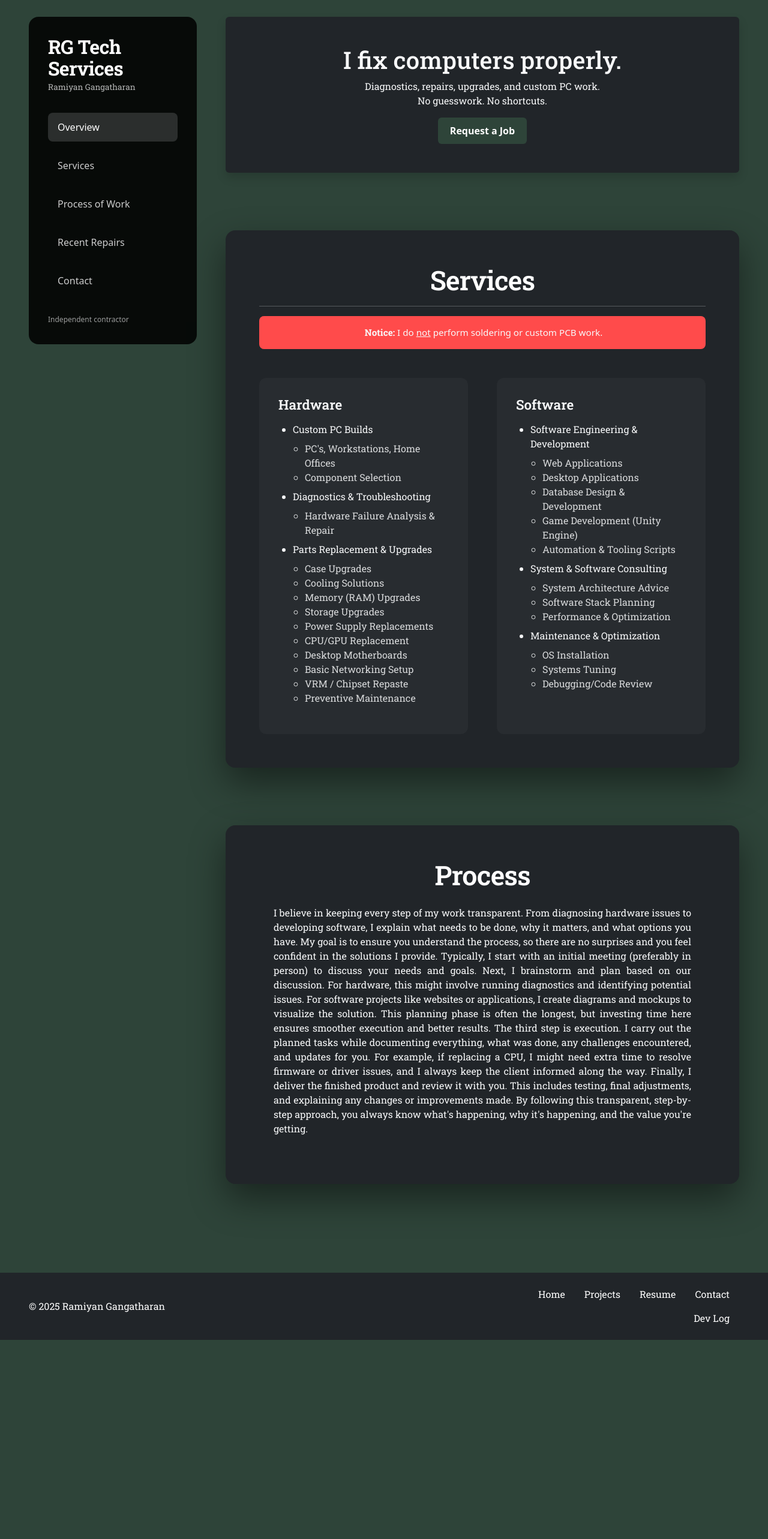
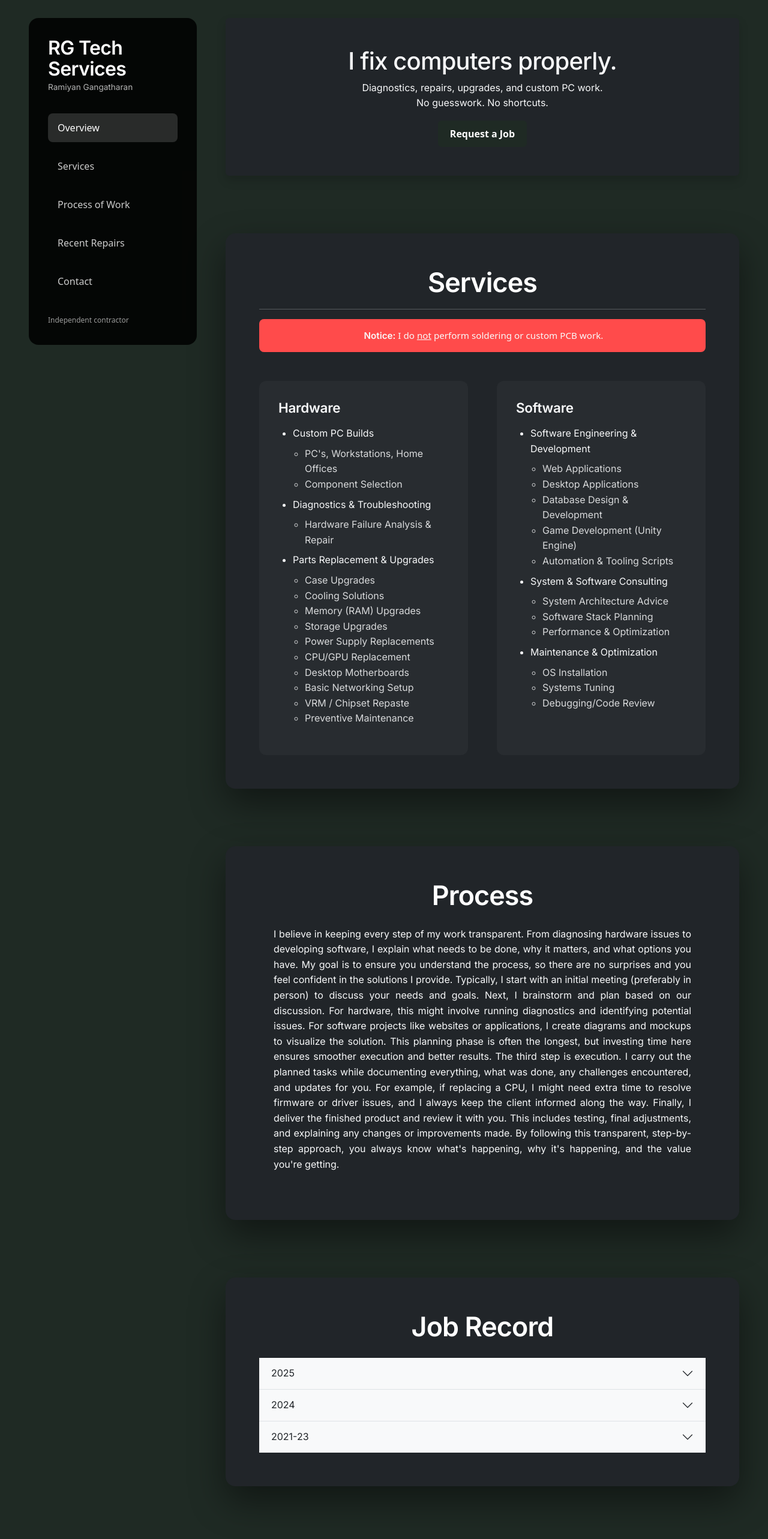
Before and after one commit to RamiyanGangatharan/Portfolio2025, a Next.js app in the folder client/: page /services in a window 1280 px wide. Shown: the part 100-2666 px from the top of the page at 60% size. Before the commit the page ends 2334 px from the top, so only its background shows below. Built offline with nearby package versions, Linux system fonts and the light colour scheme.

Commit message:
more sophisticated color scheme and font

```diff
--- /dev/null
+++ b/client/src/pages/components/services/ServicesJobRecord.js
@@ -0,0 +1,83 @@
+export default function ServicesJobs() {
+  return (
+    <section id="record" className="services-section">
+      <div className="services-card bg-dark text-light">
+        <h2 className="section-title text-center mb-4">Job Record</h2>
+        <div className="accordion accordion-flush" id="jobsAccordion">
+
+          {/* 2025 */}
+          <div className="accordion-item">
+            <h2 className="accordion-header" id="heading2025">
+              <button className="accordion-button collapsed bg-light"
+                type="button"
+                data-bs-toggle="collapse"
+                data-bs-target="#collapse2025"
+                aria-expanded="false"
+                aria-controls="collapse2025">2025</button>
+            </h2>
+            <div
+              id="collapse2025"
+              className="accordion-collapse collapse"
+              aria-labelledby="heading2025"
+              data-bs-parent="#jobsAccordion">
+              <div className="accordion-body text-light">
+                2025 job content goes here
+              </div>
+            </div>
+          </div>
+
+          {/* 2024 */}
+          <div className="accordion-item">
+            <h2 className="accordion-header" id="heading2024">
+              <button className="accordion-button collapsed bg-light"
+                type="button"
+                data-bs-toggle="collapse"
+                data-bs-target="#collapse2024"
+                aria-expanded="false"
+                aria-controls="collapse2024">2024</button>
+            </h2>
+            <div
+              id="collapse2024"
+              className="accordion-collapse collapse"
+              aria-labelledby="heading2024"
+              data-bs-parent="#jobsAccordion">
+              <div className="accordion-body text-light">
+                <div className="ms-4">
+                  <h4>Windows 10 Re-Install</h4>
+                  <p>
+                    One of my co-workers bought a computer from a relative was asking to clean up thier
+                    computer to make it faster and so I decided the best course of action was to reinstall
+                    the operating system as they didn't need any of the installed applications.
+                  </p>
+                </div>
+              </div>
+            </div>
+          </div>
+
+          {/* 2021 - 2023 */}
+          <div className="accordion-item">
+            <h2 className="accordion-header" id="heading2021-23">
+              <button className="accordion-button collapsed bg-light"
+                type="button"
+                data-bs-toggle="collapse"
+                data-bs-target="#collapse2021-23"
+                aria-expanded="false"
+                aria-controls="collapse2021-23">2021-23</button>
+            </h2>
+            <div
+              id="collapse2021-23"
+              className="accordion-collapse collapse"
+              aria-labelledby="heading2021-23"
+              data-bs-parent="#jobsAccordion">
+              <div className="accordion-body text-light">
+                During this period, I was just out of high school doing miscellaneous jobs like fixing WiFi issues
+                or cleaning computers. from when I started to go to Durham College in 2022, I started to help clients
+                design software in the context of helping them get ideas onto paper and from paper to code.
+              </div>
+            </div>
+          </div>
+        </div>
+      </div>
+    </section>
+  );
+}
--- a/client/src/pages/components/services/ServicesProcess.js
+++ b/client/src/pages/components/services/ServicesProcess.js
@@ -22,10 +22,6 @@ export default function ServicesProcess() {
           and explaining any changes or improvements made. By following this transparent, step-by-step approach,
           you always know what's happening, why it's happening, and the value you're getting.
         </p>
-
-        <p className="m-4">
-
-        </p>
       </div>
     </section>
   );
--- a/client/src/pages/services.js
+++ b/client/src/pages/services.js
@@ -5,6 +5,7 @@ import ServicesSidebar from "./components/services/ServicesSidebar";
 import ServicesHero from "./components/services/ServicesHero";
 import ServicesWhatIFix from "./components/services/ServicesWhatIFix";
 import ServicesProcess from "./components/services/ServicesProcess";
+import ServicesJobs from "./components/services/ServicesJobRecord";
 
 export default function Services() {
   return (
@@ -25,6 +26,7 @@ export default function Services() {
           <ServicesHero />
           <ServicesWhatIFix />
           <ServicesProcess />
+          <ServicesJobs />
         </div>
       </main>
 
--- a/client/src/styles/font.css
+++ b/client/src/styles/font.css
@@ -1,41 +1,54 @@
 /* TEXT STYLE */
-h1, h2, h3, h4, h5, h6 {
-  font-family: "Roboto Slab", serif;
-  font-optical-sizing: auto;
-  font-style: normal;
+
+:root {
+  --font-sans: 'Inter', system-ui, -apple-system, BlinkMacSystemFont, 'Segoe UI', sans-serif;
 }
 
-h1 { font-weight: 900; }
-h2 { font-weight: 800; }
-h3 { font-weight: 700; }
-h4 { font-weight: 600; }
+/* Headings */
+h1, h2, h3, h4, h5, h6 {
+  font-family: var(--font-sans);
+  font-style: normal;
+  letter-spacing: -0.015em;
+}
+
+/* Calm, confident weights */
+h1 { font-weight: 600; }
+h2 { font-weight: 600; }
+h3 { font-weight: 500; }
+h4 { font-weight: 500; }
 h5 { font-weight: 500; }
 h6 { font-weight: 400; }
 
+/* Body text */
 p, li, span, blockquote, address {
-  font-family: "Roboto Slab", serif;
-  font-optical-sizing: auto;
+  font-family: var(--font-sans);
   font-style: normal;
   font-weight: 400;
+  line-height: 1.6;
 }
 
+/* Emphasis */
 strong, b {
-  font-family: "Roboto Slab", serif;
-  font-optical-sizing: auto;
-  font-style: normal;
+  font-family: var(--font-sans);
   font-weight: 600;
 }
 
 em, i {
-  font-family: "Roboto Slab", serif;
-  font-optical-sizing: auto;
+  font-family: var(--font-sans);
   font-style: italic;
   font-weight: 400;
 }
 
 small {
-  font-family: "Roboto Slab", serif;
-  font-optical-sizing: auto;
-  font-style: normal;
-  font-weight: 300;
+  font-family: var(--font-sans);
+  font-weight: 400;
+  opacity: 0.75;
 }
+
+h1 {
+  letter-spacing: -0.02em;
+}
+
+h2, h3 {
+  letter-spacing: -0.01em;
+}
--- a/client/src/styles/globals.css
+++ b/client/src/styles/globals.css
@@ -1,4 +1,4 @@
-@import url('https://fonts.googleapis.com/css2?family=Roboto+Slab:wght@100..900&display=swap');
+@import url('https://fonts.googleapis.com/css2?family=Inter:wght@300;400;500;600&display=swap');
 @import url('../styles/theme.css');
 @import url('../styles/font.css');
 
@@ -14,7 +14,7 @@ body {
   margin: 0;
   background-color: var(--bg-color);
   color: var(--text-color);
-  font-family: Arial, Helvetica, sans-serif;
+  font-family: 'Inter', system-ui, -apple-system, BlinkMacSystemFont, 'Segoe UI', sans-serif;
   line-height: 1.6;
 }
 
--- a/client/src/styles/theme.css
+++ b/client/src/styles/theme.css
@@ -1,9 +1,12 @@
 /* COLOR SCHEME */
+
 :root {
-  --bg-color: #2E4439;          /* Dark forest green background */
-  --bs-body-bg: #2E4439 !important; /* Bootstrap Overiding background colour Fix :) - Ibrahim Shehadeh*/
-  --text-color: #E6E4D9;        /* Soft off-white text */
-  --accent-color: #6B8E23;      /* Olive drab for highlights */
-  --header-bg: #4A6B33;         /* Dark moss green for headers */
-  --border-color: #374F33;
+  --bg-color: #1F2A24;          /* Deep neutral green-black */
+  --bs-body-bg: #1F2A24 !important; /* Bootstrap Overiding background colour Fix :) - Ibrahim Shehadeh*/
+
+  --text-color: #EAE8DE;        /* Cleaner off-white */
+  --accent-color: #8FAF3A;      /* Brighter olive accent */
+
+  --header-bg: #2C3A30;         /* Subtle contrast from bg */
+  --border-color: #33473C;      /* Softer borders */
 }
```
Also changed, not shown: client/src/pages/components/services/Records/RecordOne.js (added, +31 -0 lines).
